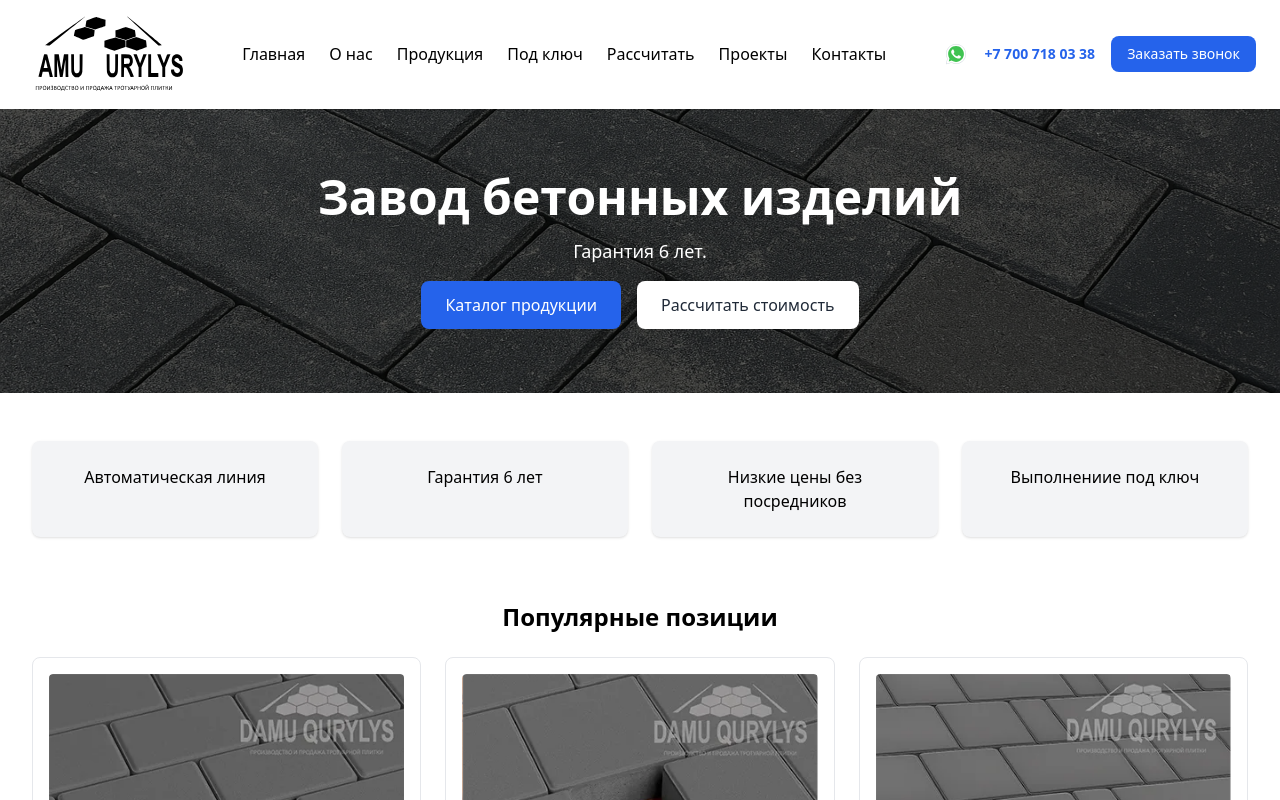
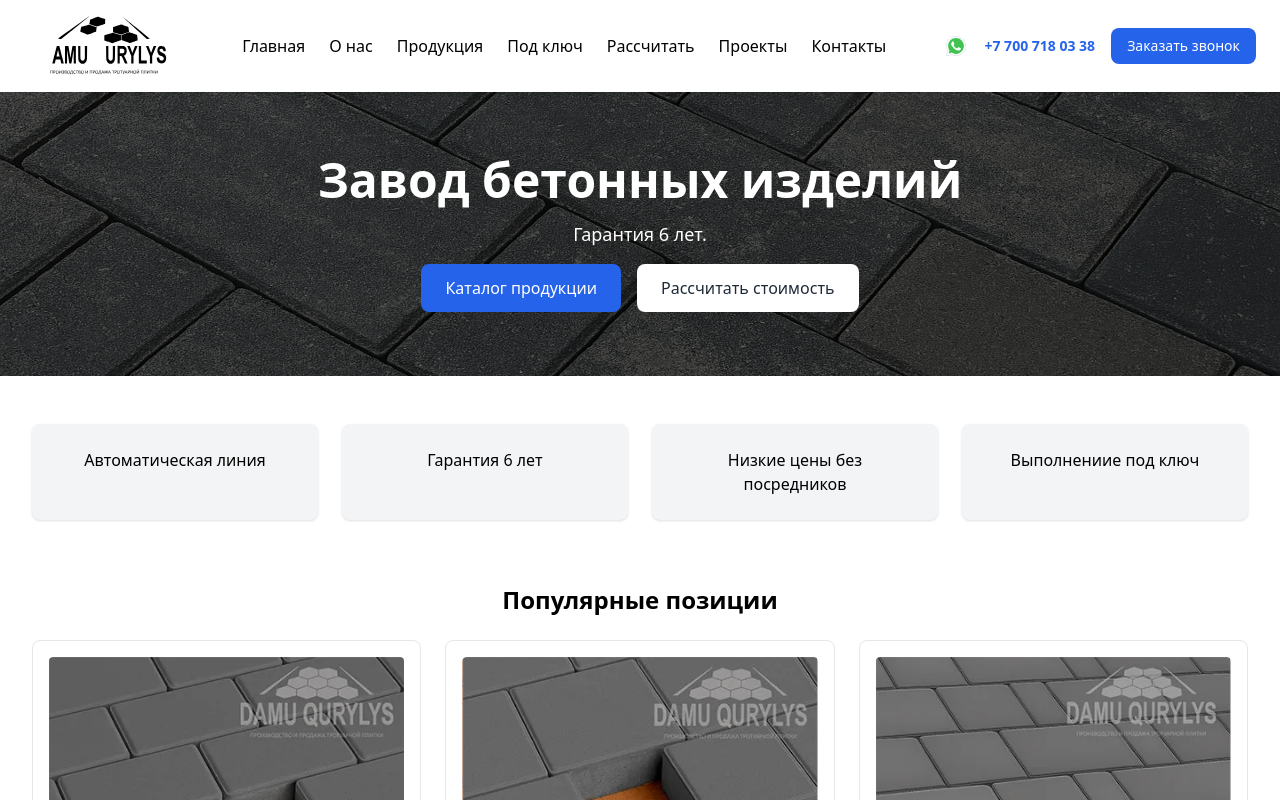
Before and after one commit to DamuQurylys/Damuzavod, a Next.js app: page / in a window 1280 px wide. Shown: the top 800 px of the page. Built offline with nearby package versions, Linux system fonts and the light colour scheme.

Commit message:
Плавный Header

```diff
--- a/src/components/Header.tsx
+++ b/src/components/Header.tsx
@@ -18,20 +18,26 @@ export default function Header() {
 
   return (
     <header
-      className={`bg-white sticky top-0 z-50 transition-all duration-300 ${
+      className={`bg-white sticky top-0 z-50 transition-all duration-300 ease-in-out ${
         scrolled ? 'py-1 shadow-sm' : 'py-4 shadow'
       } px-4 sm:px-6`}
     >
       <div className="flex justify-between items-center">
         {/* Логотип */}
         <Link href="/" className="flex items-center">
-          <Image
-            src="/logo.svg"
-            alt="Damu Qurylys — тротуарная плитка и бетонные изделия"
-            width={scrolled ? 100 : 160}
-            height={scrolled ? 40 : 60}
-            priority
-          />
+          <div
+            className={`relative transition-all duration-300 ease-in-out ${
+              scrolled ? 'w-[100px] h-[40px]' : 'w-[160px] h-[60px]'
+            }`}
+          >
+            <Image
+              src="/logo.svg"
+              alt="Damu Qurylys — Завод тротуарной плитки, брусчатки, бордюров и поребриков"
+              fill
+              className="object-contain"
+              priority
+            />
+          </div>
         </Link>
 
         {/* Навигация (десктоп) */}
```
